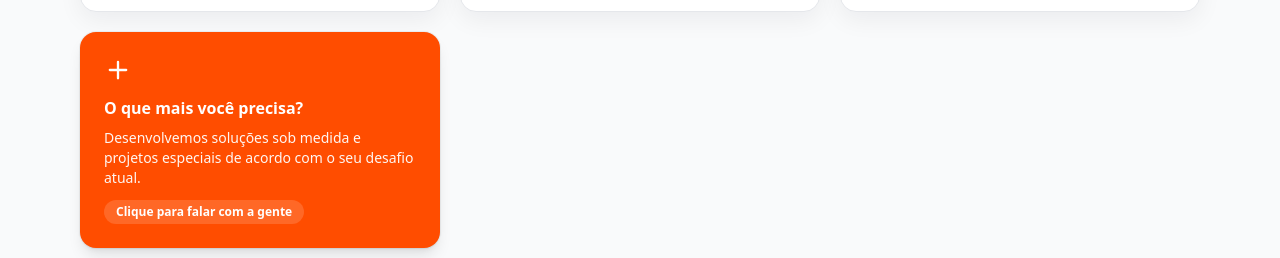
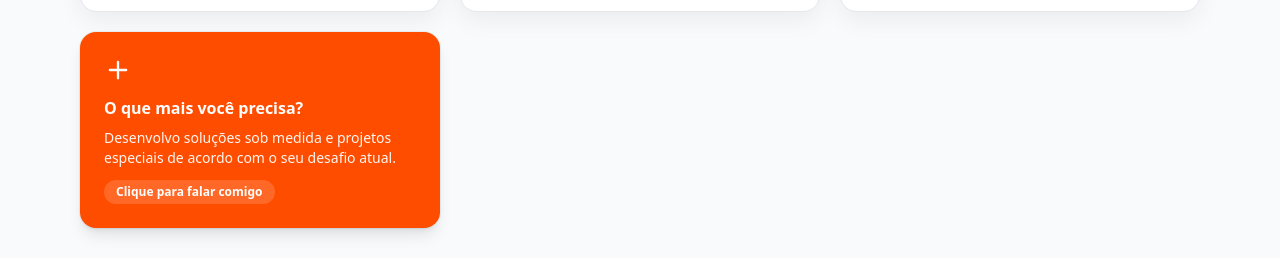
Before and after one commit to andretomazela-dev/integrado, a Next.js app: page / in a window 1280 px wide. Shown: the part 1564-1822 px from the top of the page. Built offline with nearby package versions, Linux system fonts and the light colour scheme.

Commit message:
Update page.jsx

```diff
--- a/app/page.jsx
+++ b/app/page.jsx
@@ -277,10 +277,10 @@ return (
               </div>
               <h3 className="font-semibold">O que mais você precisa?</h3>
               <p className="text-sm mt-2 opacity-95">
-                Desenvolvemos soluções sob medida e projetos especiais de acordo com o seu desafio atual.
+                Desenvolvo soluções sob medida e projetos especiais de acordo com o seu desafio atual.
               </p>
               <span className="mt-3 inline-block text-xs font-semibold bg-white/15 rounded-full px-3 py-1">
-                Clique para falar com a gente
+                Clique para falar comigo
               </span>
             </div>
           </div>
```
